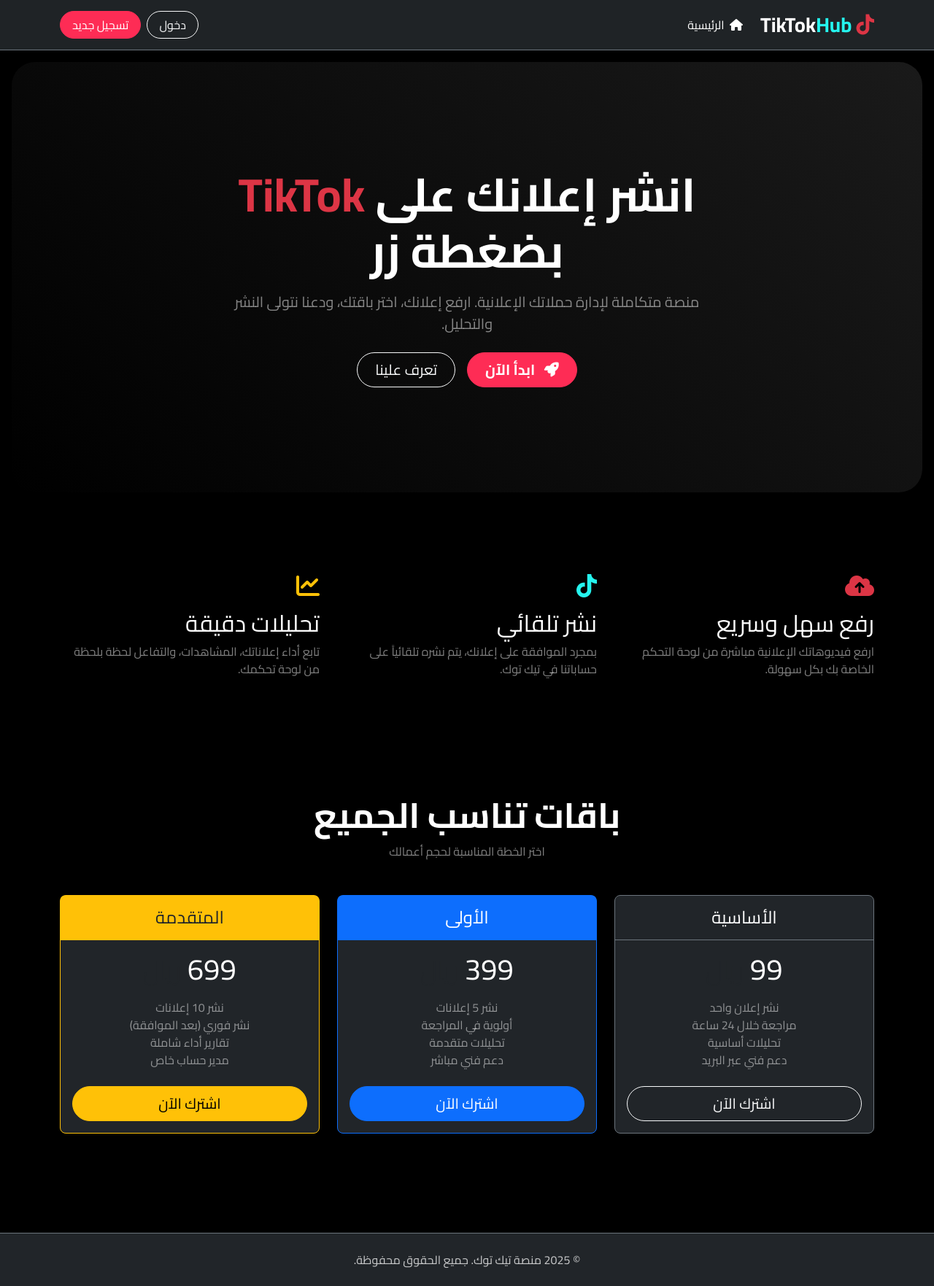
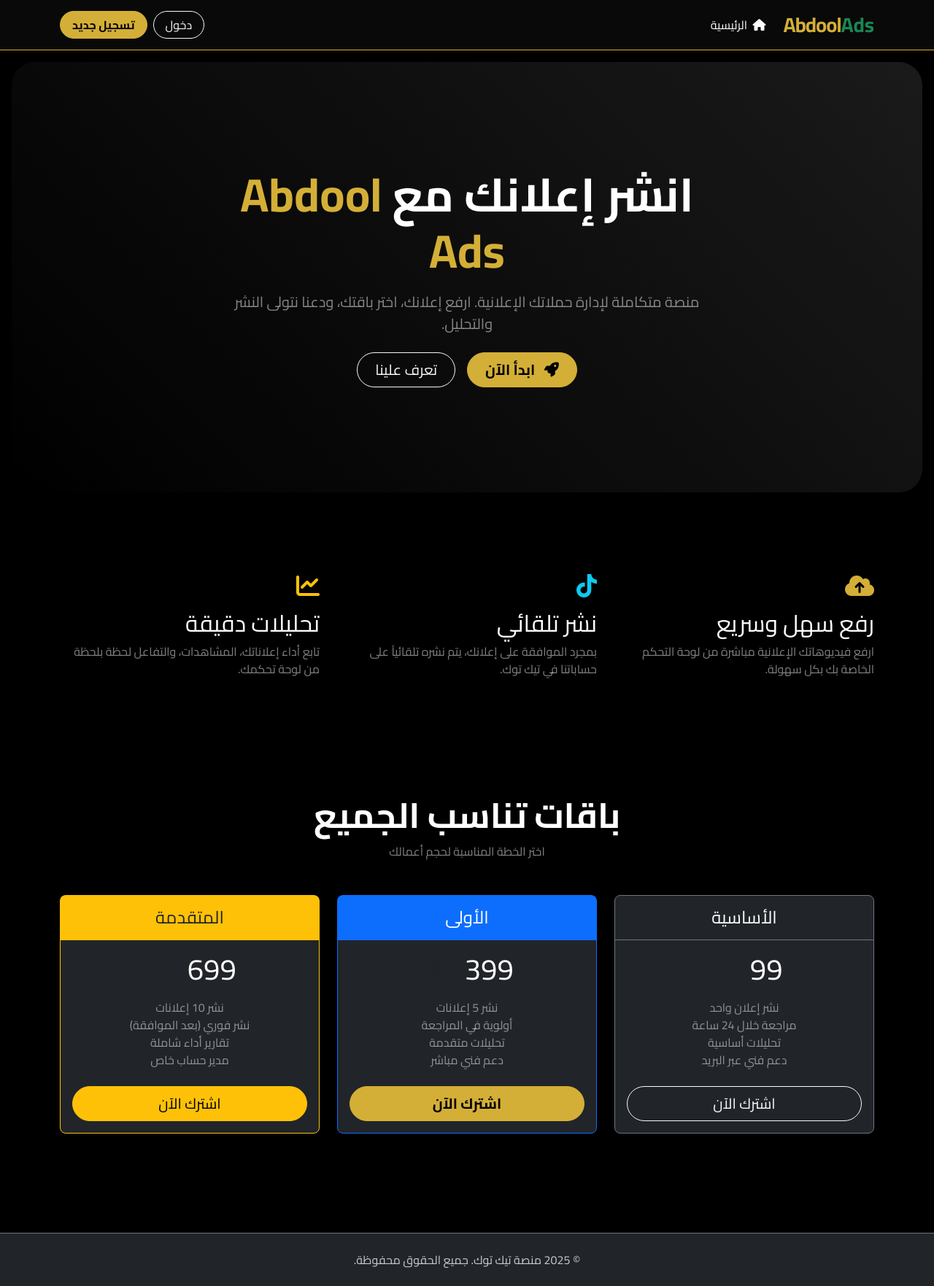
Before and after one commit to wasalstor-web/AdsProject, a Flask app: page / in a window 1280 px wide. Shown: the whole page at 73% size. Run offline with Flask 3, Linux system fonts and the light colour scheme.

Commit message:
Rebrand to Abdool Ads and add API Integration placeholder

```diff
--- a/app.py
+++ b/app.py
@@ -186,11 +186,16 @@ def admin_action(ad_id, action):
         ad.status = 'rejected'
         flash('تم رفض الإعلان.', 'warning')
     elif action == 'publish':
-        # Simulate TikTok API Call
+        # TODO: Integrate with TikTok Marketing API
+        # This is where the actual API call would happen.
+        # For now, we simulate a successful response from "Tiko" (TikTok).
+
+        # api_response = tiktok_api.publish(ad.filename, ad.title)
+
         ad.status = 'published'
-        ad.tiktok_url = f"https://www.tiktok.com/@ads_market/video/{datetime.now().strftime('%f')}"
-        ad.views = 150
-        flash('تم نشر الإعلان على تيك توك بنجاح!', 'success')
+        ad.tiktok_url = f"https://www.tiktok.com/@abdool_ads/video/{datetime.now().strftime('%f')}"
+        ad.views = 0 # Start with 0 views
+        flash('تم النشر بنجاح عبر TikTok API (محاكاة)', 'success')
 
     db.session.commit()
     return redirect(url_for('admin_dashboard'))
--- a/static/style.css
+++ b/static/style.css
@@ -1,54 +1,74 @@
-/* Dark Theme Overrides */
+/* Abdool Theme - Premium Dark (Green & Gold) */
 body {
-    background-color: #000000;
+    background-color: #0a0a0a;
     color: #ffffff;
     font-family: 'Cairo', sans-serif;
 }
 
 .navbar {
     backdrop-filter: blur(10px);
-    background-color: rgba(33, 37, 41, 0.95) !important;
+    background-color: rgba(10, 10, 10, 0.95) !important;
+    border-bottom: 1px solid #d4af37 !important; /* Gold Border */
+}
+
+.text-primary {
+    color: #d4af37 !important; /* Gold */
+}
+
+.text-success {
+    color: #198754 !important; /* Green */
+}
+
+.btn-primary {
+    background-color: #d4af37;
+    border-color: #d4af37;
+    color: #000;
+    font-weight: bold;
+}
+
+.btn-primary:hover {
+    background-color: #b39028;
+    border-color: #b39028;
+    color: #000;
+}
+
+.btn-success {
+    background-color: #198754;
+    border-color: #198754;
 }
 
 .card {
+    background-color: #151515;
+    border: 1px solid #333;
     transition: transform 0.3s ease, box-shadow 0.3s ease;
 }
 
-.video-card:hover {
-    transform: translateY(-5px);
-    box-shadow: 0 10px 20px rgba(220, 53, 69, 0.2) !important; /* Red glow on hover */
-    border-color: #dc3545 !important;
+.card:hover {
+    border-color: #d4af37; /* Gold border on hover */
+    box-shadow: 0 5px 15px rgba(212, 175, 55, 0.1);
 }
 
-.btn-danger {
-    background-color: #fe2c55; /* TikTok Red */
-    border-color: #fe2c55;
-}
-
-.btn-danger:hover {
-    background-color: #e61e45;
-    border-color: #e61e45;
-}
-
-.text-info {
-    color: #25f4ee !important; /* TikTok Cyan */
-}
-
-.upload-zone {
-    transition: all 0.3s ease;
-    cursor: pointer;
-}
-
-.upload-zone:hover {
-    border-color: #fe2c55 !important;
-    background-color: rgba(254, 44, 85, 0.05) !important;
+.form-control {
+    background-color: #000;
+    border: 1px solid #333;
+    color: #fff;
 }
 
 .form-control:focus {
     background-color: #000;
     color: #fff;
-    border-color: #fe2c55;
-    box-shadow: 0 0 0 0.25rem rgba(254, 44, 85, 0.25);
+    border-color: #d4af37;
+    box-shadow: 0 0 0 0.25rem rgba(212, 175, 55, 0.25);
+}
+
+.logo-text {
+    color: #d4af37;
+    font-weight: 800;
+    letter-spacing: -1px;
+}
+
+.logo-sub {
+    color: #198754;
 }
 
 /* Custom Scrollbar */
@@ -61,10 +81,10 @@ body {
 }
 
 ::-webkit-scrollbar-thumb {
-    background: #333;
+    background: #d4af37;
     border-radius: 4px;
 }
 
 ::-webkit-scrollbar-thumb:hover {
-    background: #fe2c55;
+    background: #b39028;
 }
--- a/templates/base.html
+++ b/templates/base.html
@@ -3,7 +3,7 @@
 <head>
     <meta charset="UTF-8">
     <meta name="viewport" content="width=device-width, initial-scale=1.0">
-    <title>{% block title %}منصة تيك توك{% endblock %}</title>
+    <title>{% block title %}إعلانات عبدول{% endblock %}</title>
     <!-- Bootstrap 5 RTL -->
     <link rel="stylesheet" href="https://cdn.jsdelivr.net/npm/bootstrap@5.3.0/dist/css/bootstrap.rtl.min.css">
     <!-- FontAwesome -->
@@ -19,7 +19,8 @@
     <nav class="navbar navbar-expand-lg navbar-dark bg-dark border-bottom border-secondary sticky-top">
         <div class="container">
             <a class="navbar-brand fw-bold fs-3" href="{{ url_for('index') }}">
-                <i class="fa-brands fa-tiktok text-danger"></i> <span class="text-white">TikTok</span><span class="text-info">Hub</span>
+                <!-- <img src="{{ url_for('static', filename='logo.png') }}" alt="Abdool Logo" height="40" class="d-inline-block align-text-top me-2"> -->
+                <span class="logo-text">Abdool</span><span class="logo-sub">Ads</span>
             </a>
             <button class="navbar-toggler" type="button" data-bs-toggle="collapse" data-bs-target="#navbarNav">
                 <span class="navbar-toggler-icon"></span>
@@ -41,7 +42,7 @@
                         <a href="{{ url_for('logout') }}" class="btn btn-outline-light rounded-pill px-3">خروج</a>
                     {% else %}
                         <a href="{{ url_for('login') }}" class="btn btn-outline-light rounded-pill px-3">دخول</a>
-                        <a href="{{ url_for('register') }}" class="btn btn-danger rounded-pill px-3">تسجيل جديد</a>
+                        <a href="{{ url_for('register') }}" class="btn btn-primary rounded-pill px-3">تسجيل جديد</a>
                     {% endif %}
                 </div>
             </div>
--- a/templates/index.html
+++ b/templates/index.html
@@ -1,15 +1,15 @@
 {% extends 'base.html' %}
 
-{% block title %}الرئيسية - منصة تيك توك الإعلانية{% endblock %}
+{% block title %}الرئيسية - إعلانات عبدول{% endblock %}
 
 {% block content %}
 <!-- Hero Section -->
 <div class="position-relative overflow-hidden p-3 p-md-5 m-md-3 text-center bg-dark rounded-5 shadow-lg" style="background: linear-gradient(45deg, #000000, #1a1a1a);">
     <div class="col-md-8 p-lg-5 mx-auto my-5">
-        <h1 class="display-3 fw-bold mb-3">انشر إعلانك على <span class="text-danger">TikTok</span> بضغطة زر</h1>
+        <h1 class="display-3 fw-bold mb-3">انشر إعلانك مع <span class="text-primary">Abdool Ads</span></h1>
         <p class="lead fw-normal text-white-50 mb-4">منصة متكاملة لإدارة حملاتك الإعلانية. ارفع إعلانك، اختر باقتك، ودعنا نتولى النشر والتحليل.</p>
         <div class="d-flex gap-3 justify-content-center lead fw-normal">
-            <a class="btn btn-danger btn-lg rounded-pill px-4 fw-bold" href="{{ url_for('register') }}">
+            <a class="btn btn-primary btn-lg rounded-pill px-4 fw-bold" href="{{ url_for('register') }}">
                 <i class="fa-solid fa-rocket me-2"></i> ابدأ الآن
             </a>
             <a class="btn btn-outline-light btn-lg rounded-pill px-4" href="#features">
@@ -25,7 +25,7 @@
 <div class="container py-5" id="features">
     <div class="row g-4 py-5 row-cols-1 row-cols-lg-3">
         <div class="col">
-            <div class="d-inline-flex align-items-center justify-content-center fs-2 mb-3 text-danger">
+            <div class="d-inline-flex align-items-center justify-content-center fs-2 mb-3 text-primary">
                 <i class="fa-solid fa-cloud-arrow-up"></i>
             </div>
             <h3 class="fs-2 text-white">رفع سهل وسريع</h3>
```
Also changed, not shown: create_admin_remote.py (added, +28 -0 lines), templates/admin_dashboard.html (+25 -2 lines).
